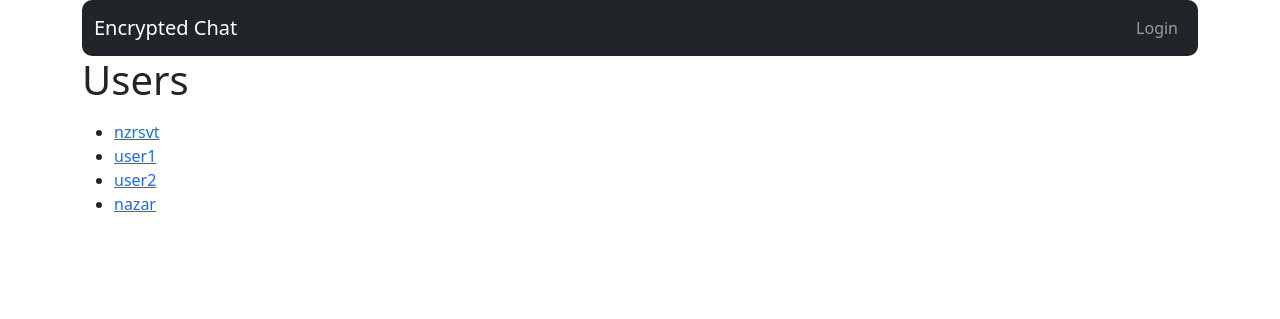
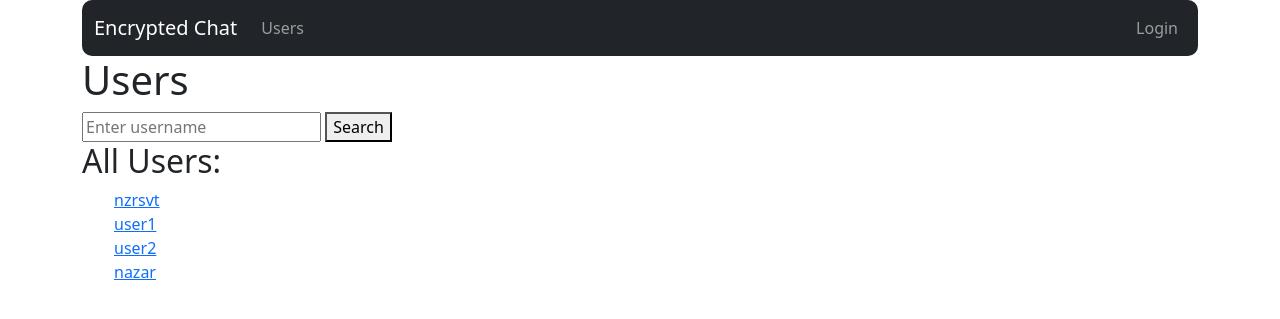
Before and after one commit to nzrsvt/django-encrypted-chat, a Django app: page /users/ in a window 1280 px wide. Shown: the top 319 px of the page. Run offline with Django 5.2, Linux system fonts and the light colour scheme; data comes from the database, SQL or seed files in the repository; both versions use the stored data as it was after the commit; some libraries are stand-ins or nearby versions.

Commit message:
Add user search, navbar enhancement

```diff
--- a/chatapp/consumers.py
+++ b/chatapp/consumers.py
@@ -23,7 +23,6 @@ class PrivateChatConsumer(AsyncWebsocketConsumer):
             self.channel_name
         )
 
-    # Receive message from WebSocket
     async def receive(self, text_data):
         data = json.loads(text_data)
         message_text = data.get('message')
--- a/chatapp/templates/chatapp/private_chat.html
+++ b/chatapp/templates/chatapp/private_chat.html
@@ -81,7 +81,5 @@
         }));
     }
 
-
-
 </script>
 {% endblock %}
--- a/chatapp/views.py
+++ b/chatapp/views.py
@@ -9,7 +9,6 @@ from django.http import HttpResponseRedirect
 
 from .models import Message, PrivateChat, GroupChat
 
-# Create your views here.
 class PrivateChatView(LoginRequiredMixin, View):
     template_name = "chatapp/private_chat.html"
     def get(self, request, pk):
--- a/homeapp/templates/base_menu.html
+++ b/homeapp/templates/base_menu.html
@@ -4,20 +4,28 @@
 <nav class="navbar navbar-expand-lg navbar-dark bg-dark" style="border-radius:10px !important">
   <div class="container-fluid">
     <a class="navbar-brand" href="{% url 'homeapp:home' %}">{{ settings.APP_NAME }}</a>
+    <div class="collapse navbar-collapse" id="navbarSupportedContent">
+      <ul class="navbar-nav me-auto">
+        <!-- Додати посилання на сторінку користувачів -->
+        <li class="nav-item"><a class="nav-link" href="{% url 'homeapp:user_list' %}">Users</a></li>
+      </ul>
       <ul class="navbar-nav">
         {% if user.is_authenticated %}
         <li class="nav-item dropdown">
            <a class="nav-link dropdown-toggle" href="#" id="rightnavDropdown" role="button" data-bs-toggle="dropdown" aria-expanded="false">
-            <img style="width: 25px;" src="{{ user|gravatar:60 }}"/><b class="caret"></b>
+              <span>{{ user.username }}</span>
+              <img style="width: 25px;" src="{{ user|gravatar:60 }}"/>
+              <b class="caret"></b>
           </a>
           <ul class="dropdown-menu dropdown-menu-end" aria-labelledby="rightnavDropdown">
               <li><a class="dropdown-item" href="{% url 'logout' %}?next={% url 'homeapp:home' %}">Logout</a></li>
           </ul>
          </li>
          {% else %}
-       <li class="nav-item"><a class="nav-link" href="{% url 'login' %}?next={% url 'ads:all' %}">Login</a></li>
+         <li class="nav-item"><a class="nav-link" href="{% url 'login' %}?next={% url 'homeapp:home' %}">Login</a></li>
          {% endif %}
       </ul>
     </div>
+  </div>
 </nav>
 {% endblock %}
--- a/homeapp/templates/homeapp/user_list.html
+++ b/homeapp/templates/homeapp/user_list.html
@@ -2,25 +2,25 @@
 {% block content %}
 <h1>Users</h1>
 
+<form method="POST" action="{% url 'homeapp:user_list' %}">
+    {% csrf_token %}
+    <input type="text" name="input" placeholder="Enter username">
+    <button type="submit">Search</button>
+</form>
 
+{% if users %}
+    {% if search %}
+      <h2>Search Results:</h2>
+    {% else %}
+      <h2>All Users:</h2>
+    {% endif %}
+    <ul>
+        {% for user in users %}
+        <div>
+            <a href="{% url 'chatapp:private_chat' pk=user.pk %}">{{ user.username }}</a>
+        </div>
+        {% endfor %}
+    </ul>
+{% endif %}
 
-
-
-
-
-<p>
-{% if user_list %}
-<ul>
-  {% for user in user_list %}
-    <li>
-        <a href="{% url 'chatapp:private_chat' user.id %}">{{ user.username }}</a>
-    </li>
-  {% endfor %}
-</ul>
-{% else %}
-  <p>There are no users in the database.</p>
-{% endif %}
-</p>
-<p>
-</p>
 {% endblock %}
--- a/homeapp/urls.py
+++ b/homeapp/urls.py
@@ -5,5 +5,5 @@ app_name='homeapp'
 
 urlpatterns = [
     path('', views.HomeView.as_view(), name='home'),
-    path('users/', views.UserListView.as_view(), name='users'),
+    path('users/', views.UserListView.as_view(), name='user_list'),
 ]
--- a/homeapp/views.py
+++ b/homeapp/views.py
@@ -1,42 +1,30 @@
-from django.shortcuts import render
+from django.shortcuts import render, redirect
 from django.views import View
 from django.contrib.auth.mixins import LoginRequiredMixin
 from django.contrib.auth.models import User
 
 from django.views.generic import ListView, DetailView
 class HomeView(LoginRequiredMixin, View):
-    #users = User.objects.all()
     def get(self, request):
         return render(request, 'homeapp/main.html')
 
-class UserListView(ListView):
-    model = User
+class UserListView(View):
     template_name = "homeapp/user_list.html"
+    def get(self, request):
+        input = request.session.get('input', False)
+        if (input):
+            del(request.session['input'])
+            users = User.objects.filter(username__icontains=input)
+            search = True
+        else:
+            users = User.objects.all()
+            search = False
 
-    def get(self, request):
-        # strval = request.GET.get("search", False)
-        # if strval:
-        #     # Simple title-only search
-        #     # objects = Post.objects.filter(title__contains=strval).select_related().distinct().order_by('-updated_at')[:10]
-        #
-        #     # Multi-field search
-        #     # __icontains for case-insensitive search
-        #     query = Q(title__icontains=strval)
-        #     query.add(Q(text__icontains=strval), Q.OR)
-        #     ad_list = Ad.objects.filter(query).select_related().distinct().order_by('-updated_at')[:10]
-        # else:
-        #     ad_list = Ad.objects.all().order_by('-updated_at')[:10]
-        #
-        # # Augment the post_list
-        # for obj in ad_list:
-        #     obj.natural_updated = naturaltime(obj.updated_at)
-        #
-        # favorites = list()
-        # if request.user.is_authenticated:
-        #     # rows = [{'id': 2}, {'id': 4} ... ]  (A list of rows)
-        #     rows = request.user.favorite_ads.values('id')
-        #     # favorites = [2, 4, ...] using list comprehension
-        #     favorites = [row['id'] for row in rows]
-        user_list = User.objects.all()[:10]
-        ctx = {'user_list': user_list}
-        return render(request, self.template_name, ctx)
+        return render(request, self.template_name, {'users': users, 'search': search})
+
+    def post(self, request):
+        input = request.POST.get('input')
+        if input:
+            request.session['input'] = input
+
+        return redirect(request.path)
```
Also changed, not shown: db.sqlite3. Lines whose indentation alone changed are shown as unchanged.
